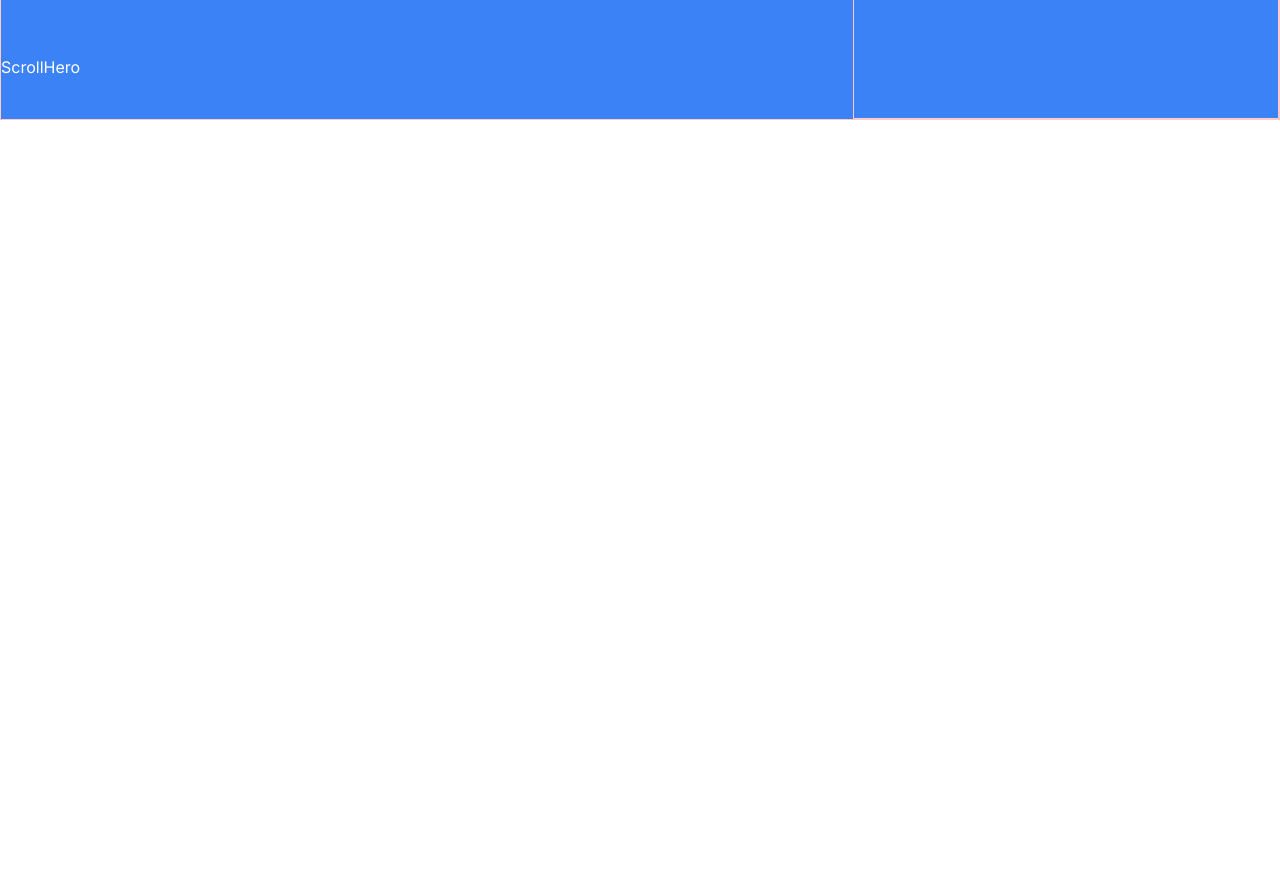
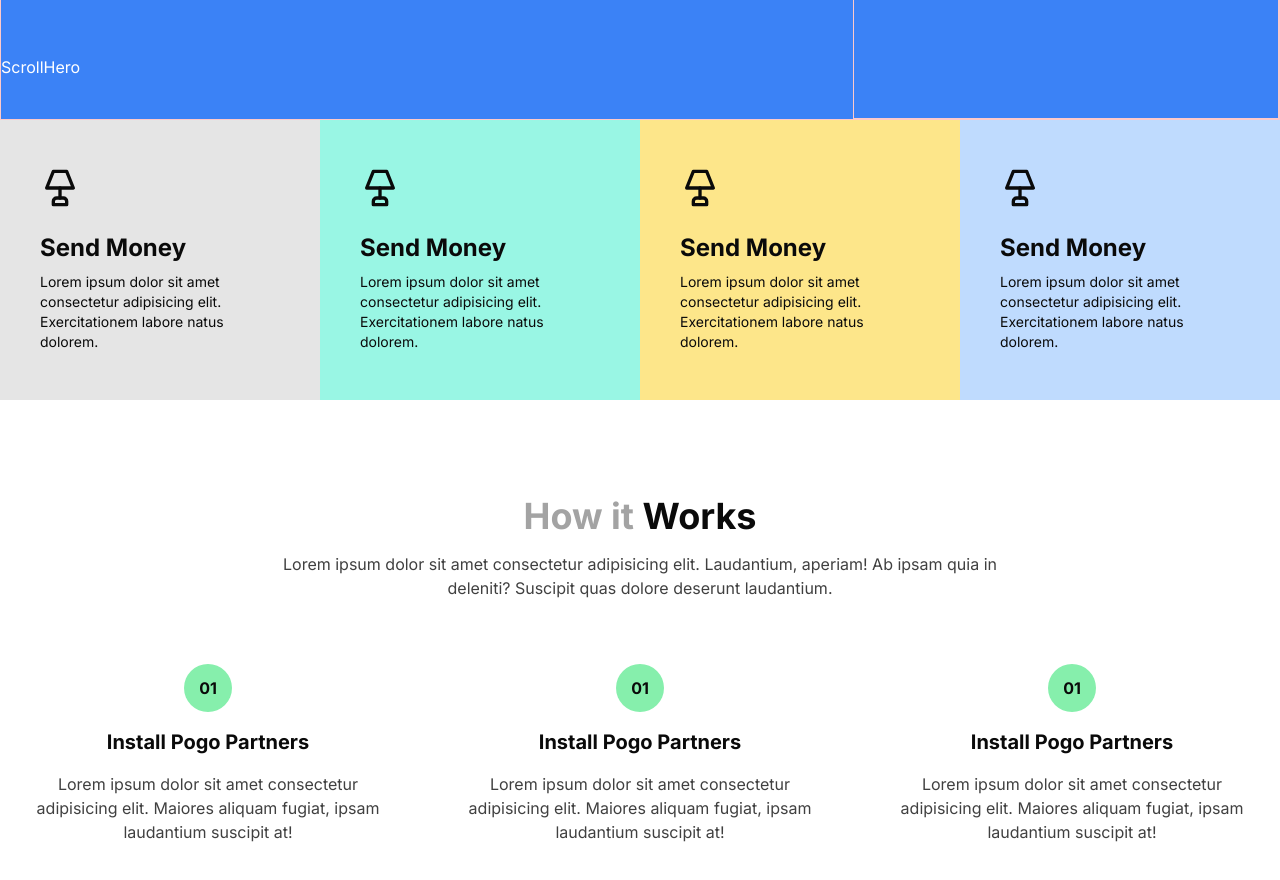
Before and after one commit to Ayothegod/tranzact-app, a React (Vite) app in the folder client/: page / in a window 1280 px wide. Shown: the part 680-1560 px from the top of the page. Before the commit the page ends 800 px from the top, so only its background shows below. Built offline with nearby package versions, Linux system fonts and the light colour scheme.

Commit message:
add features and howItWorks section

```diff
--- /dev/null
+++ b/client/src/components/utils/Features.tsx
@@ -0,0 +1,31 @@
+import { Lamp } from "lucide-react";
+
+export default function Features() {
+  return (
+    <div className="grid grid-cols-1 sm:grid-cols-2 md:grid-cols-4">
+      <div className="bg-neutral-200 px-10 py-12">
+        <Lamp className="h-10 w-10 mb-6"/>
+        <h3 className="text-2xl font-bold mb-2">Send Money</h3>
+        <p className="text-sm">Lorem ipsum dolor sit amet consectetur adipisicing elit. Exercitationem labore natus dolorem.</p>
+      </div>
+
+      <div className="bg-teal-200 px-10 py-12">
+        <Lamp className="h-10 w-10 mb-6"/>
+        <h3 className="text-2xl font-bold mb-2">Send Money</h3>
+        <p className="text-sm">Lorem ipsum dolor sit amet consectetur adipisicing elit. Exercitationem labore natus dolorem.</p>
+      </div>
+
+      <div className="bg-amber-200 px-10 py-12">
+        <Lamp className="h-10 w-10 mb-6"/>
+        <h3 className="text-2xl font-bold mb-2">Send Money</h3>
+        <p className="text-sm">Lorem ipsum dolor sit amet consectetur adipisicing elit. Exercitationem labore natus dolorem.</p>
+      </div>
+
+      <div className="bg-blue-200 px-10 py-12">
+        <Lamp className="h-10 w-10 mb-6"/>
+        <h3 className="text-2xl font-bold mb-2">Send Money</h3>
+        <p className="text-sm">Lorem ipsum dolor sit amet consectetur adipisicing elit. Exercitationem labore natus dolorem.</p>
+      </div>
+    </div>
+  );
+}
--- /dev/null
+++ b/client/src/components/utils/Footer.tsx
@@ -0,0 +1,6 @@
+
+export default function Footer() {
+  return (
+    <div>Footer</div>
+  )
+}
--- /dev/null
+++ b/client/src/components/utils/HowItWorks.tsx
@@ -0,0 +1,51 @@
+export default function HowItWorks() {
+  return (
+    <div className="body py-24">
+      <div className="flex flex-col items-center justify-center gap-4">
+        <h2 className="text-4xl font-bold">
+          <span className="text-neutral-400">How it</span> Works
+        </h2>
+        <p className="w-3/5 text-neutral-700 text-center">
+          Lorem ipsum dolor sit amet consectetur adipisicing elit. Laudantium,
+          aperiam! Ab ipsam quia in deleniti? Suscipit quas dolore deserunt
+          laudantium.
+        </p>
+      </div>
+
+      <div className="grid grid-cols-3 gap-4 mt-8">
+        <div className="flex flex-col items-center gap-4 p-8">
+          <aside className="bg-green-300 rounded-full h-12 w-12 flex items-center justify-center font-bold">
+            01
+          </aside>
+          <h3 className="text-xl font-bold">Install Pogo Partners</h3>
+          <p className="text-center text-neutral-700">
+            Lorem ipsum dolor sit amet consectetur adipisicing elit. Maiores
+            aliquam fugiat, ipsam laudantium suscipit at!
+          </p>
+        </div>
+
+        <div className="flex flex-col items-center gap-4 p-8">
+          <aside className="bg-green-300 rounded-full h-12 w-12 flex items-center justify-center font-bold">
+            01
+          </aside>
+          <h3 className="text-xl font-bold">Install Pogo Partners</h3>
+          <p className="text-center text-neutral-700">
+            Lorem ipsum dolor sit amet consectetur adipisicing elit. Maiores
+            aliquam fugiat, ipsam laudantium suscipit at!
+          </p>
+        </div>
+
+        <div className="flex flex-col items-center gap-4 p-8">
+          <aside className="bg-green-300 rounded-full h-12 w-12 flex items-center justify-center font-bold">
+            01
+          </aside>
+          <h3 className="text-xl font-bold">Install Pogo Partners</h3>
+          <p className="text-center text-neutral-700">
+            Lorem ipsum dolor sit amet consectetur adipisicing elit. Maiores
+            aliquam fugiat, ipsam laudantium suscipit at!
+          </p>
+        </div>
+      </div>
+    </div>
+  );
+}
--- a/client/src/routes/root.tsx
+++ b/client/src/routes/root.tsx
@@ -5,6 +5,8 @@ import { useAuthStore } from "@/lib/store/userStore";
 import Head from "@/components/utils/Head";
 import RootHeader from "@/components/utils/RootHeader";
 import Hero from "@/components/utils/Hero";
+import Features from "@/components/utils/Features";
+import HowItWorks from "@/components/utils/HowItWorks";
 
 export default function Root() {
   return (
@@ -18,6 +20,9 @@ export default function Root() {
         <RootHeader />
         <Hero/>
       </div>
+
+      <Features/>
+      <HowItWorks/>
     </>
   );
 }
```
